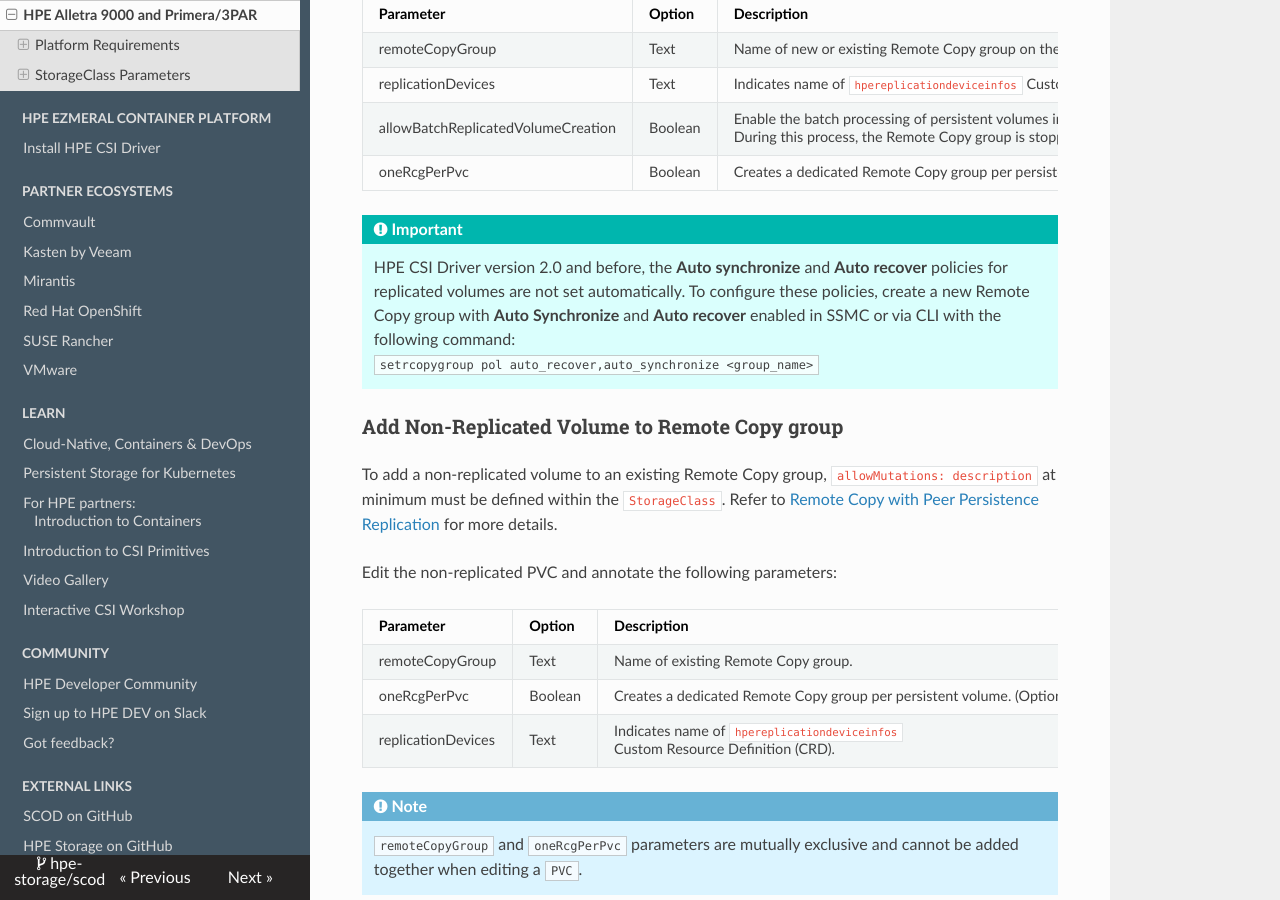
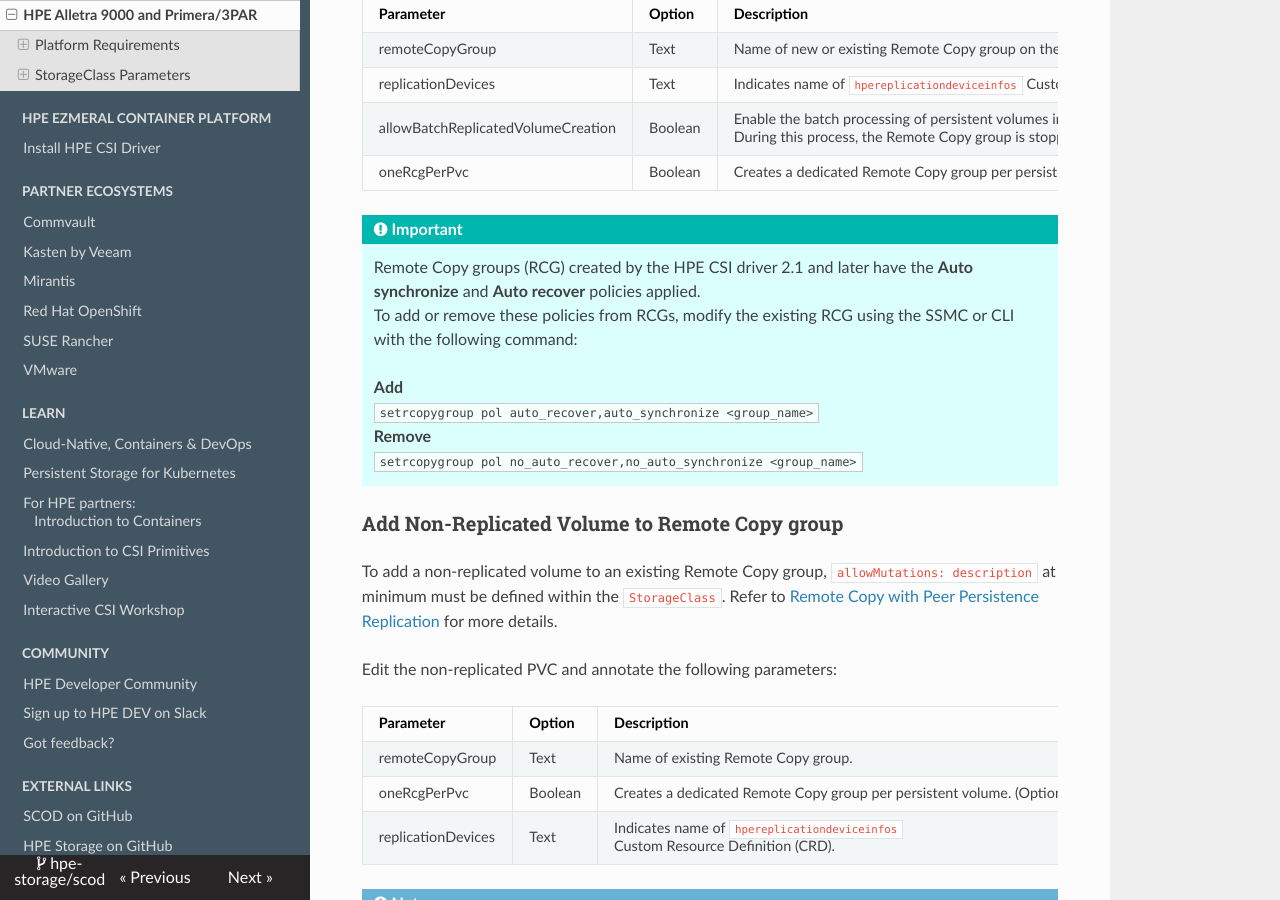
Before and after one commit to hpe-storage/scod, an MkDocs documentation site: the page built from docs/container_storage_provider/hpe_alletra_9000/index.md, in a window 1280 px wide and 900 px high, scrolled down 6350 px. Built offline with MkDocs 1.6.1, drawn with Linux system fonts in a browser that asks for light colours; nearby versions of some CDN libraries.

Commit message:
updates to Peer Persistence
Signed-off-by: Chris Snell <snell.chris@gmail.com>

```diff
--- a/docs/container_storage_provider/hpe_alletra_9000/index.md
+++ b/docs/container_storage_provider/hpe_alletra_9000/index.md
@@ -190,7 +190,9 @@
 | oneRcgPerPvc                       | Boolean | Creates a dedicated Remote Copy group per persistent volume. (Optional) |
 
 !!! important
-    HPE CSI Driver version 2.0 and before, the **Auto synchronize** and **Auto recover** policies for replicated volumes are not set automatically. To configure these policies, create a new Remote Copy group with **Auto Synchronize** and **Auto recover** enabled in SSMC or via CLI with the following command: <br/ > `setrcopygroup pol auto_recover,auto_synchronize <group_name>`
+
+    Remote Copy groups (RCG) created by the HPE CSI driver 2.1 and later have the **Auto synchronize** and **Auto recover** policies applied. <br /> To add or remove these policies from RCGs, modify the existing RCG using the SSMC or CLI with the following command: <br/ > <br /> **Add** <br /> `setrcopygroup pol auto_recover,auto_synchronize <group_name>` <br/ > **Remove** <br /> `setrcopygroup pol no_auto_recover,no_auto_synchronize <group_name>`
+
 
 ### Add Non-Replicated Volume to Remote Copy group
 
```
